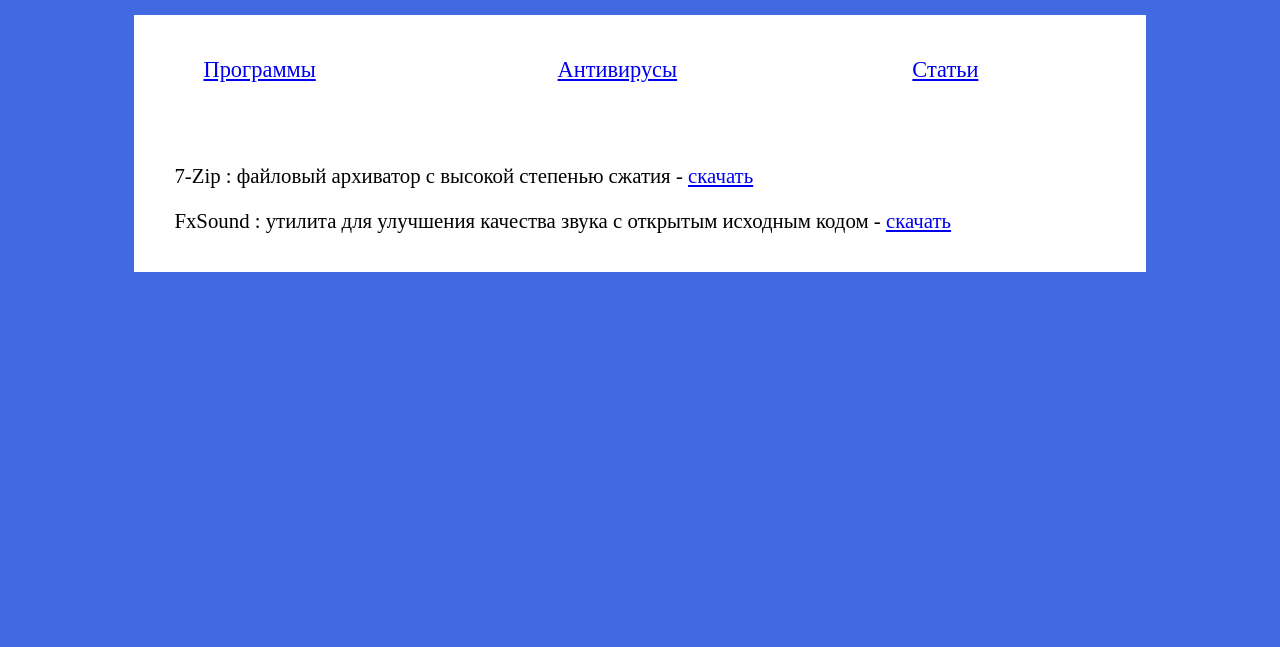
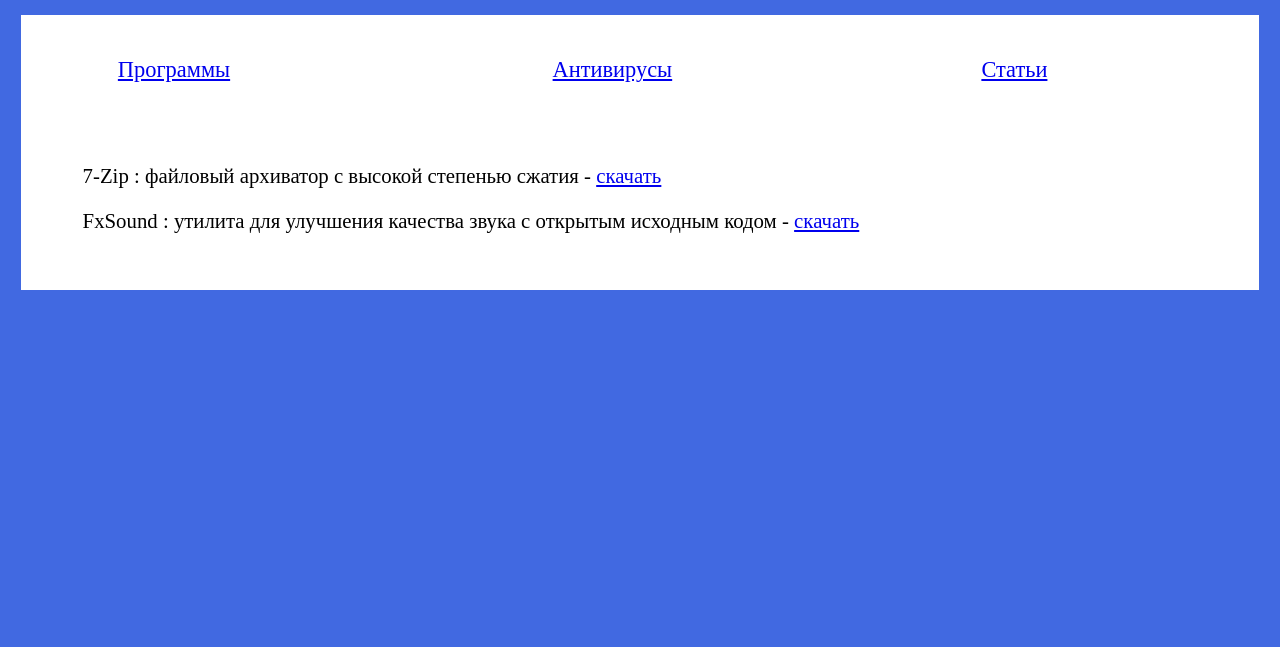
Before and after one commit to Name2353/vitalii, a plain HTML site: page index.html in a window 1280 px wide. Shown: the part 153-800 px from the top of the page. Drawn offline with Linux system fonts and the light colour scheme.

Commit message:
Add files via upload

```diff
--- a/index.html
+++ b/index.html
@@ -1 +1 @@
-<!doctype html> <html lang="ru"> <head> <meta charset="utf-8"> <title>Сайт VITALII</title> <link rel="icon" href="ico.ico"> </head> <body style="background-color:#4169E1"> <!-- Верхний заголовок сайта --> <div style="background-color:#FFFFFF;width:80%;height:80%;margin: 0 auto"> <br> <h1 align="center" style="font-size:250%"><img src="ico-site.png" width="50px" height="50px" align="center" hspace="25">VITALII SITE</h1> <br> </div> <br> <!-- Основное тело сайта --> <div style="background-color:#FFFFFF;width:80%;height:80%;margin: 0 auto"> <!-- Верхнее меню навигации сайта --> <table width="100%" cellpadding="40" style="font-size:140%"> <tr> <td align="center"><a href="none.html">Программы</a><td> <td align="center"><a href="none.html">Антивирусы</a><td> <td align="center"><a href="none.html">Статьи</a><td> </tr> </table> <br> <!-- Основное меню навигации сайта --> <p style="text-indent: 40px;font-size:130%">7-Zip : файловый архиватор с высокой степенью сжатия - <a href="https://www.7-zip.org/">скачать</a></p> <p style="text-indent: 40px;font-size:130%">FxSound : утилита для улучшения качества звука с открытым исходным кодом - <a href="https://www.fxsound.com/">скачать</a></p> <br> </div> </body> </html>
+<!doctype html> <html lang="ru"> <head> <meta charset="utf-8"> <title>Сайт VITALII</title> <link rel="icon" href="ico.ico"> </head> <body style="background-color:#4169E1"> <!-- Верхний заголовок сайта --> <div style="background-color:#FFFFFF;width:98%;height:98%;margin: 0 auto"> <br> <h1 align="center" style="font-size:250%"><img src="ico-site.png" width="50px" height="50px" align="center" hspace="25">VITALII SITE</h1> <br> </div> <br> <!-- Основное тело сайта --> <div style="background-color:#FFFFFF;width:98%;height:98%;margin: 0 auto"> <!-- Верхнее меню навигации сайта --> <table width="100%" cellpadding="40" style="font-size:140%"> <tr> <td align="center"><a href="none.html">Программы</a><td> <td align="center"><a href="none.html">Антивирусы</a><td> <td align="center"><a href="none.html">Статьи</a><td> </tr> </table> <!-- Основное меню сайта --> <div style="background-color:#FFFFFF;width:90%;height:90%;margin: 0 auto"> <br> <p style="font-size:130%">7-Zip : файловый архиватор с высокой степенью сжатия - <a href="https://www.7-zip.org/">скачать</a></p> <p style="font-size:130%">FxSound : утилита для улучшения качества звука с открытым исходным кодом - <a href="https://www.fxsound.com/">скачать</a></p> <br> </div> <br> </div> </body> </html>
```
